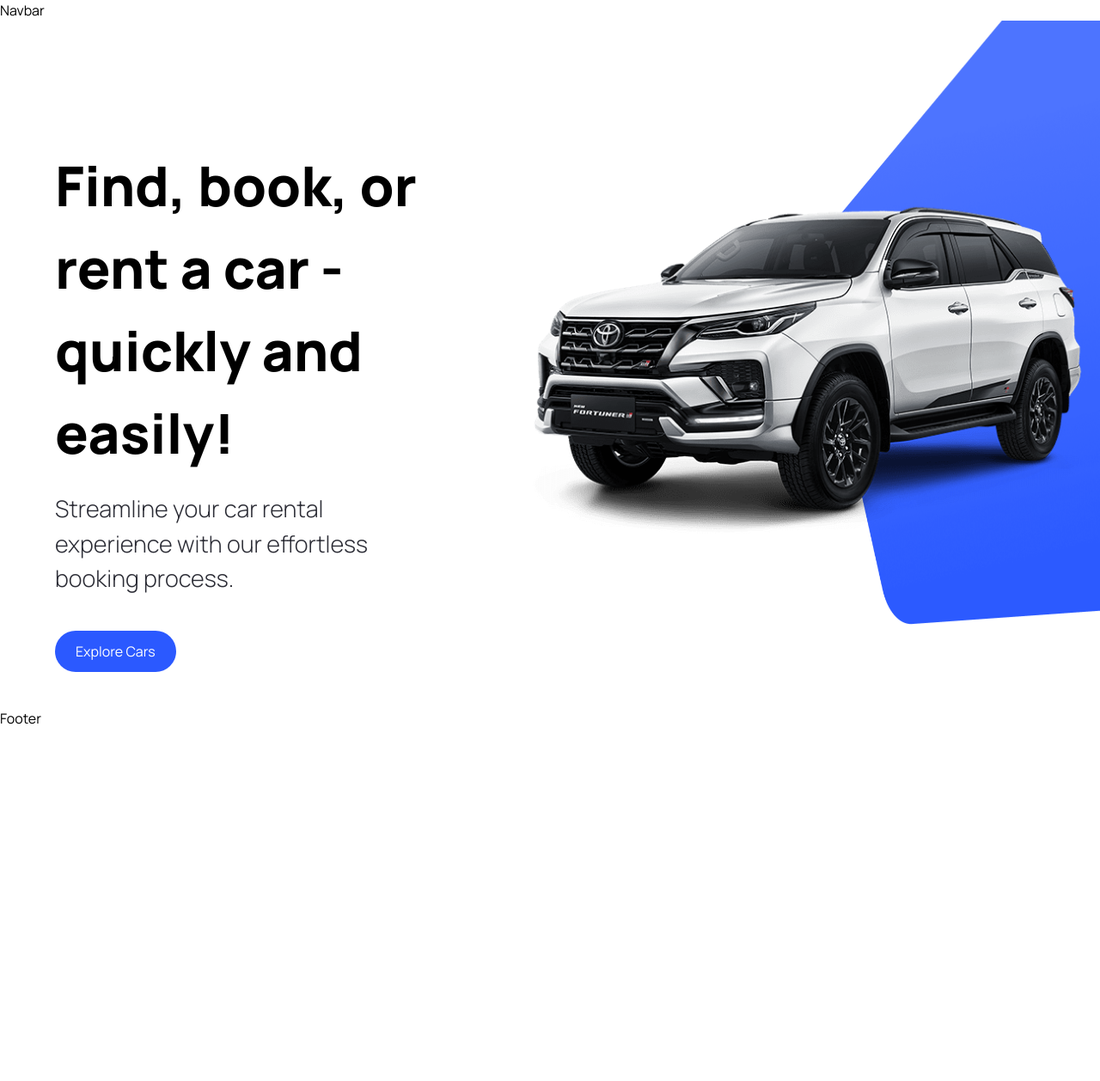
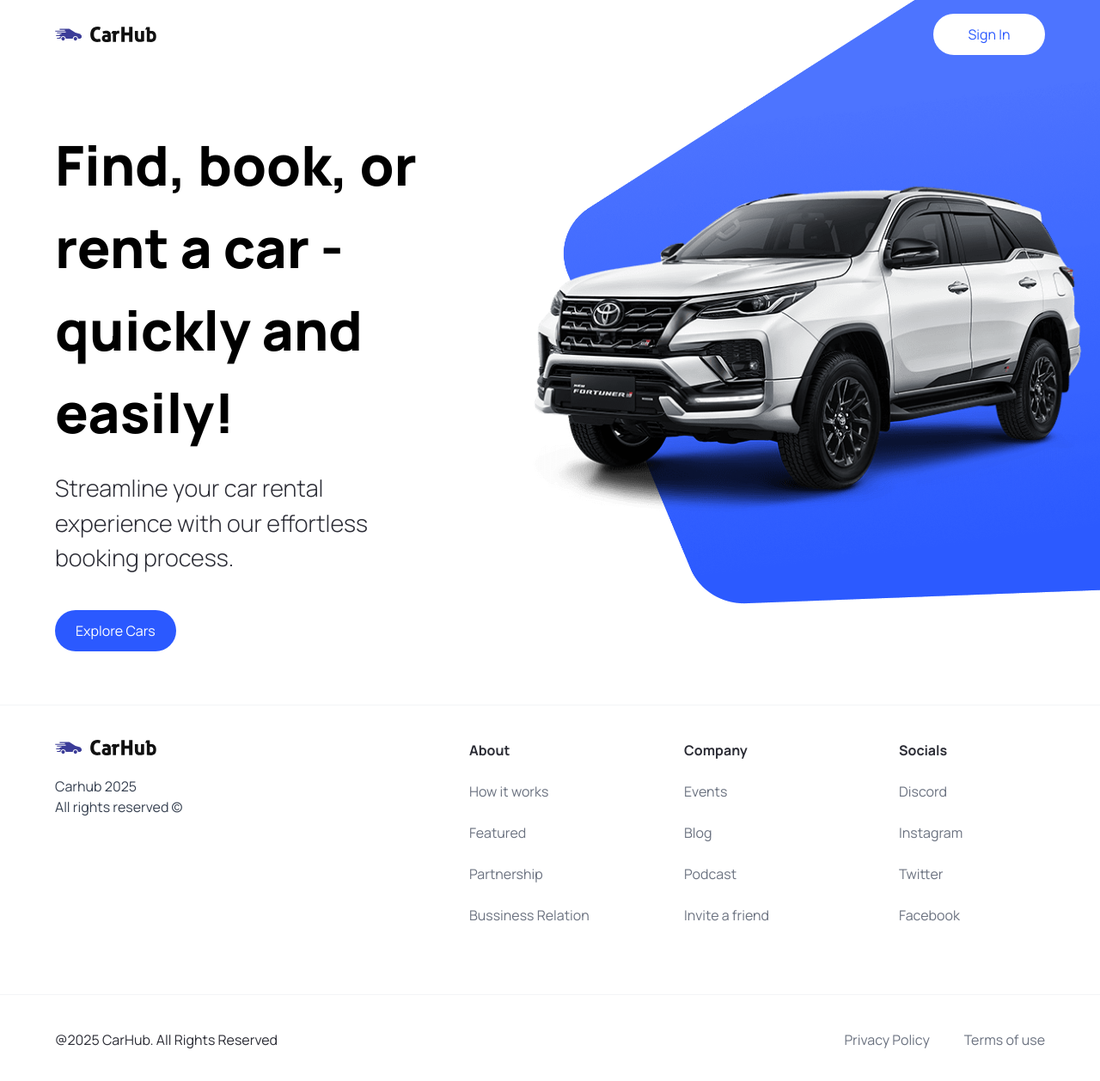
Before and after one commit to anamariapopescu443/IShunea_car_showcase, a Next.js app: page / in a window 1280 px wide. Shown: the top 1258 px of the page at 86% size. Before the commit the page ends 848 px from the top, so only its background shows below. Built offline with nearby package versions, Linux system fonts and the light colour scheme.

Commit message:
layout created

```diff
--- a/components/CustomButton.tsx
+++ b/components/CustomButton.tsx
@@ -3,11 +3,11 @@
 import { CustomButtonProps } from '@/types';
 import Image from 'next/image';
 
-const CustomButton = ( { title, containerStyles, handleClick }: CustomButtonProps ) => {
+const CustomButton = ( { title, containerStyles, handleClick, btnType }: CustomButtonProps ) => {
     return (
         <button
             disabled={false}
-            type={"button"}
+            type={btnType || "button"}
             className={`custom-btn ${containerStyles}`}
             onClick={handleClick}
         >
--- a/components/Footer.tsx
+++ b/components/Footer.tsx
@@ -1,8 +1,56 @@
-import React from 'react'
+import Link from 'next/link';
+import Image from 'next/image';
+
+import { footerLinks } from '@/constants';
 
 const Footer = () => {
   return (
-    <div>Footer</div>
+    <footer className='flex flex-col text-black-100 mt-5 border-t border-gray-100'>
+        <div className='flex max-md:flex-col flex-wrap justify-between gap-5 sm:px-16 px-6 py-10'>
+            <div className='flex flex-col justify-start items-start gap-6'>
+                <Image src="/logo.svg" alt="logo"
+                width={118} height={18} className='object-contain' />
+                <p className='text-base text-gray-700'>
+                    Carhub 2025 <br />
+                    All rights reserved &copy;
+                </p>
+            </div>
+
+            <div className='footer__links'>
+                {footerLinks.map((link) => (
+                    <div key={link.title}
+                    className='footer__link'>
+                        <h3 className='font-bold'>{link.title}</h3>
+                        {link.links.map((item) => (
+                            <Link
+                                key={item.title}
+                                href={item.url}
+                                className='text-gray-500'
+                            >
+                                {item.title}
+                            </Link>
+                        ))}
+                    </div>
+
+                ))}
+
+            </div>
+        </div>
+
+            <div className='flex justify-between items-center flex-wrap mt-10 border-t border-gray-100 sm:px-16 px-6 py-10'>
+                <p>
+                    @2025 CarHub. All Rights Reserved
+                </p>
+                <div className='footer__copyrights-link'>
+                    <Link href="/" className='text-gray-500'>
+                        Privacy Policy
+                    </Link>
+                    <Link href="/" className='text-gray-500'>
+                        Terms of use
+                    </Link>
+                </div>
+            </div>
+    </footer>
   )
 }
 
--- a/components/Hero.tsx
+++ b/components/Hero.tsx
@@ -30,9 +30,9 @@
             <div className='hero__image-container'>
                 <div className='hero__image'>
                     <Image src="/hero.png" alt='hero' fill className='object-contain' />
+                    </div>
 
                     <div className='hero__image-overlay' />
-                </div>
             </div>
         </div>
     )
--- a/components/Navbar.tsx
+++ b/components/Navbar.tsx
@@ -1,8 +1,28 @@
-import React from 'react'
+import Link from 'next/link';
+import Image from 'next/image';
+import CustomButton from './CustomButton';
 
 const Navbar = () => {
   return (
-    <div>Navbar</div>
+    <header className='w-full absolute z-10'>
+        <nav className='max-w-[1440px] mx-auto flex justify-between items-center sm:px-16 px-6 py-4'>
+            <Link href="/" className="flex justify-center items-center">
+                <Image
+                    src="/logo.svg"
+                    alt="Car Hub Logo"
+                    width={118}
+                    height={18}
+                    className='object-contain'
+                />
+            </Link>
+
+            <CustomButton
+                title="Sign In"
+                btnType="button"
+                containerStyles="text-primary-blue rounded-full bg-white min-w-[130px]"
+            />
+        </nav>
+    </header>
   )
 }
 
--- /dev/null
+++ b/constants/index.ts
@@ -0,0 +1,101 @@
+export const manufacturers = [
+    "Acura",
+    "Alfa Romeo",
+    "Aston Martin",
+    "Audi",
+    "Bentley",
+    "BMW",
+    "Buick",
+    "Cadillac",
+    "Chevrolet",
+    "Chrysler",
+    "Citroen",
+    "Dodge",
+    "Ferrari",
+    "Fiat",
+    "Ford",
+    "GMC",
+    "Honda",
+    "Hyundai",
+    "Infiniti",
+    "Jaguar",
+    "Jeep",
+    "Kia",
+    "Lamborghini",
+    "Land Rover",
+    "Lexus",
+    "Lincoln",
+    "Maserati",
+    "Mazda",
+    "McLaren",
+    "Mercedes-Benz",
+    "MINI",
+    "Mitsubishi",
+    "Nissan",
+    "Porsche",
+    "Ram",
+    "Rolls-Royce",
+    "Subaru",
+    "Tesla",
+    "Toyota",
+    "Volkswagen",
+    "Volvo",
+  ];
+
+  export const yearsOfProduction = [
+    { title: "Year", value: "" },
+    { title: "2015", value: "2015" },
+    { title: "2016", value: "2016" },
+    { title: "2017", value: "2017" },
+    { title: "2018", value: "2018" },
+    { title: "2019", value: "2019" },
+    { title: "2020", value: "2020" },
+    { title: "2021", value: "2021" },
+    { title: "2022", value: "2022" },
+    { title: "2023", value: "2023" },
+  ];
+
+  export const fuels = [
+    {
+      title: "Fuel",
+      value: "",
+    },
+    {
+      title: "Gas",
+      value: "Gas",
+    },
+    {
+      title: "Electricity",
+      value: "Electricity",
+    },
+  ];
+
+  export const footerLinks = [
+    {
+      title: "About",
+      links: [
+        { title: "How it works", url: "/" },
+        { title: "Featured", url: "/" },
+        { title: "Partnership", url: "/" },
+        { title: "Bussiness Relation", url: "/" },
+      ],
+    },
+    {
+      title: "Company",
+      links: [
+        { title: "Events", url: "/" },
+        { title: "Blog", url: "/" },
+        { title: "Podcast", url: "/" },
+        { title: "Invite a friend", url: "/" },
+      ],
+    },
+    {
+      title: "Socials",
+      links: [
+        { title: "Discord", url: "/" },
+        { title: "Instagram", url: "/" },
+        { title: "Twitter", url: "/" },
+        { title: "Facebook", url: "/" },
+      ],
+    },
+  ];
--- a/types/index.ts
+++ b/types/index.ts
@@ -5,4 +5,5 @@
     containerStyles?: string;
     handleClick?:
     MouseEventHandler<HTMLButtonElement>;
+    btnType?: "button" | "submit";
 }
```
